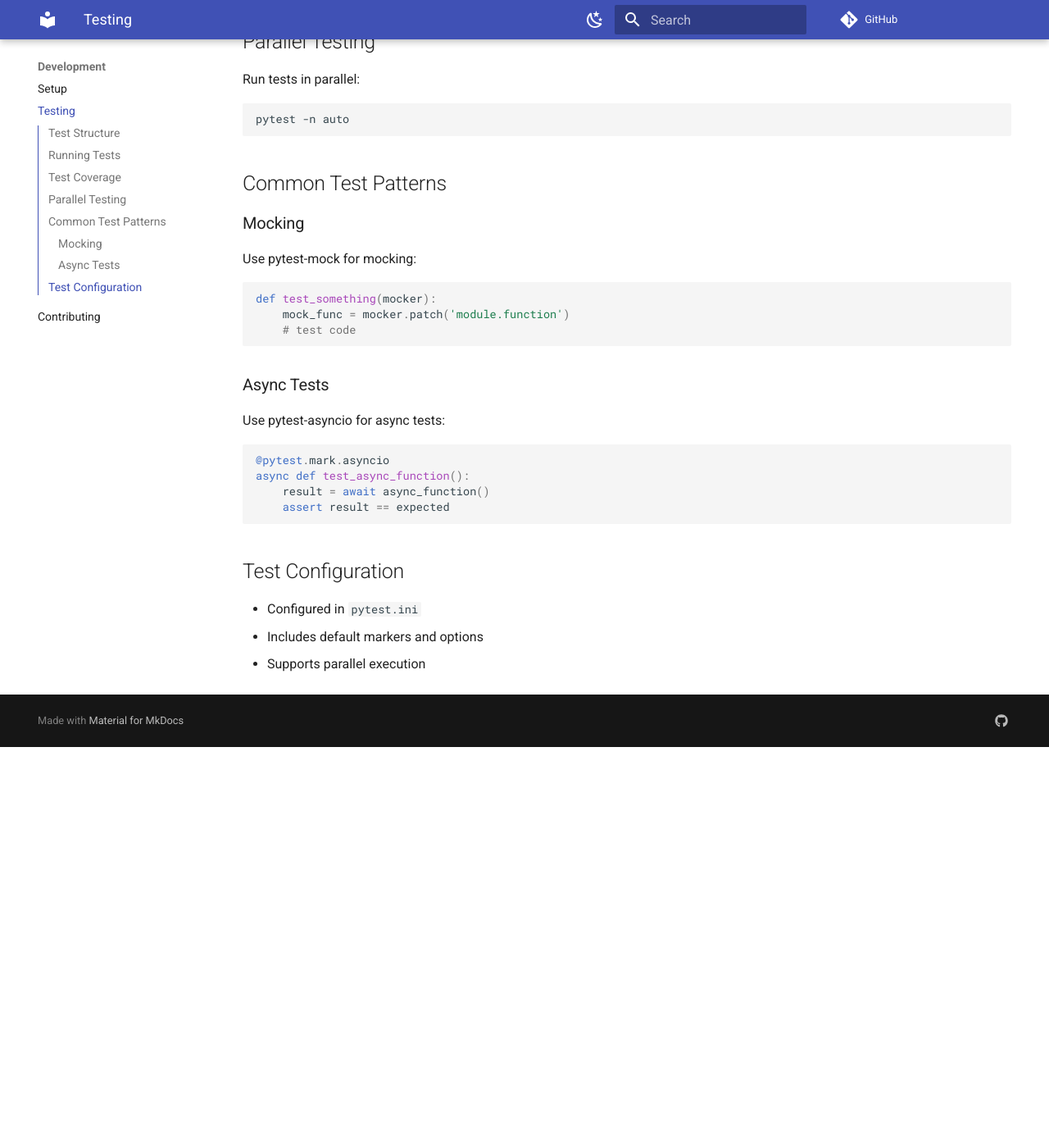
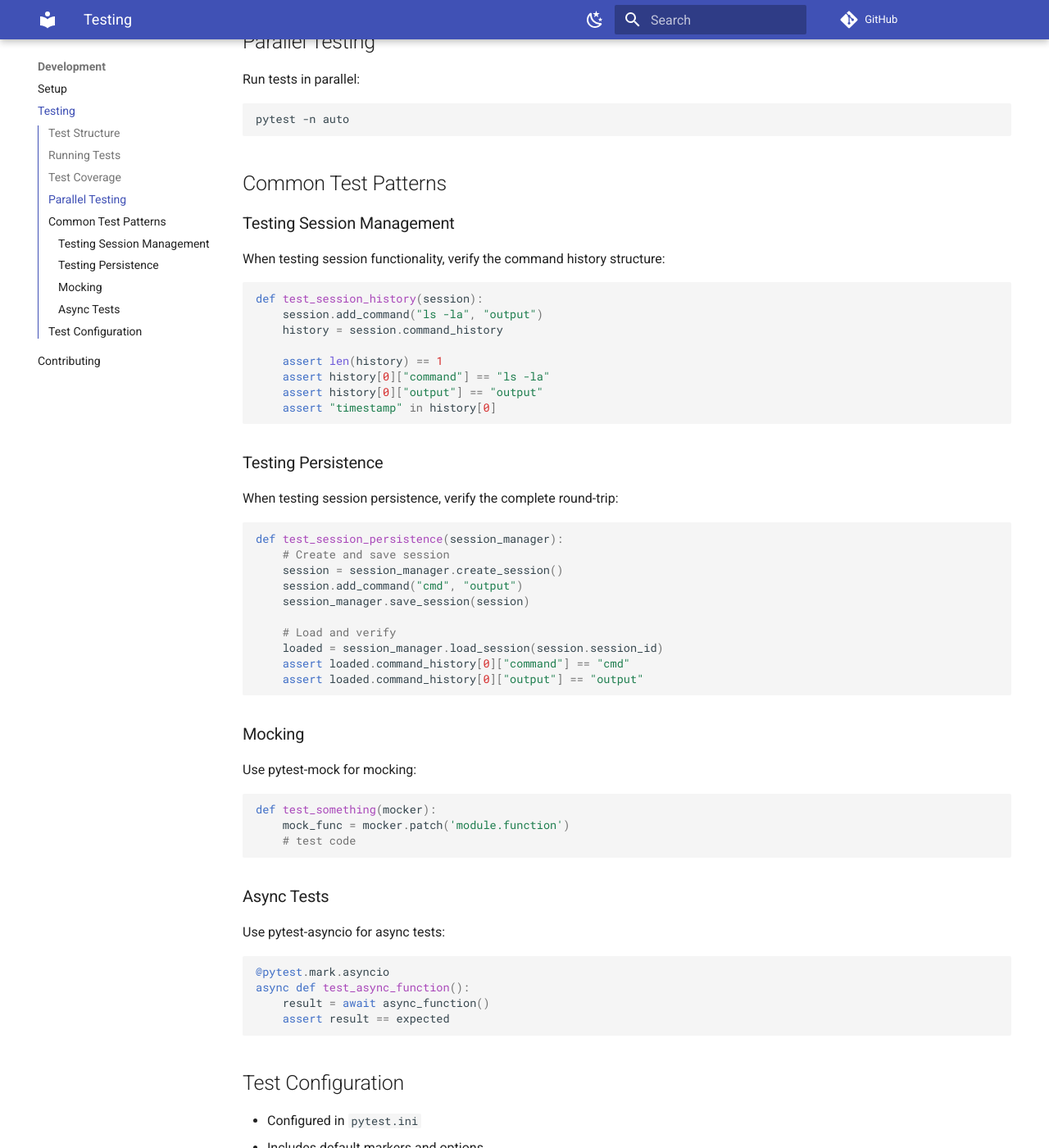
Before and after one commit to nirabo/xx-shell, an MkDocs documentation site: the page built from docs/development/testing.md, in a window 1280 px wide and 1400 px high, scrolled down 957 px. Shown: the whole window at 82% size. Built offline with MkDocs 1.6.1 and Material for MkDocs 9.7.7, drawn with Linux system fonts in a browser that asks for light colours; comment, search, counter and statistics services are not loaded; before the commit the page ends 1868 px from its top, so only the background shows below that.

Commit message:
docs: Update API reference and testing docs for command history structure

````diff
--- a/docs/development/testing.md
+++ b/docs/development/testing.md
@@ -36,6 +36,36 @@ pytest -n auto
 ```
 
 ## Common Test Patterns
+### Testing Session Management
+When testing session functionality, verify the command history structure:
+
+```python
+def test_session_history(session):
+    session.add_command("ls -la", "output")
+    history = session.command_history
+
+    assert len(history) == 1
+    assert history[0]["command"] == "ls -la"
+    assert history[0]["output"] == "output"
+    assert "timestamp" in history[0]
+```
+
+### Testing Persistence
+When testing session persistence, verify the complete round-trip:
+
+```python
+def test_session_persistence(session_manager):
+    # Create and save session
+    session = session_manager.create_session()
+    session.add_command("cmd", "output")
+    session_manager.save_session(session)
+
+    # Load and verify
+    loaded = session_manager.load_session(session.session_id)
+    assert loaded.command_history[0]["command"] == "cmd"
+    assert loaded.command_history[0]["output"] == "output"
+```
+
 ### Mocking
 Use pytest-mock for mocking:
 ```python
````
Also changed, not shown: docs/api/session.md (+14 -14 lines).
